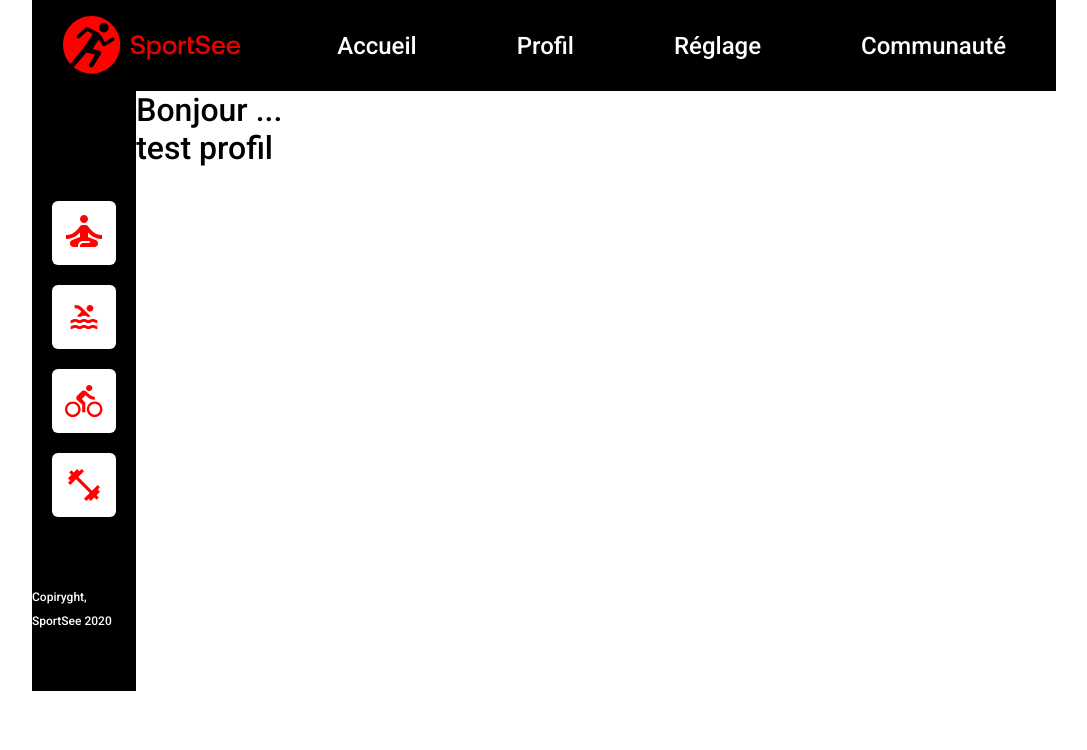
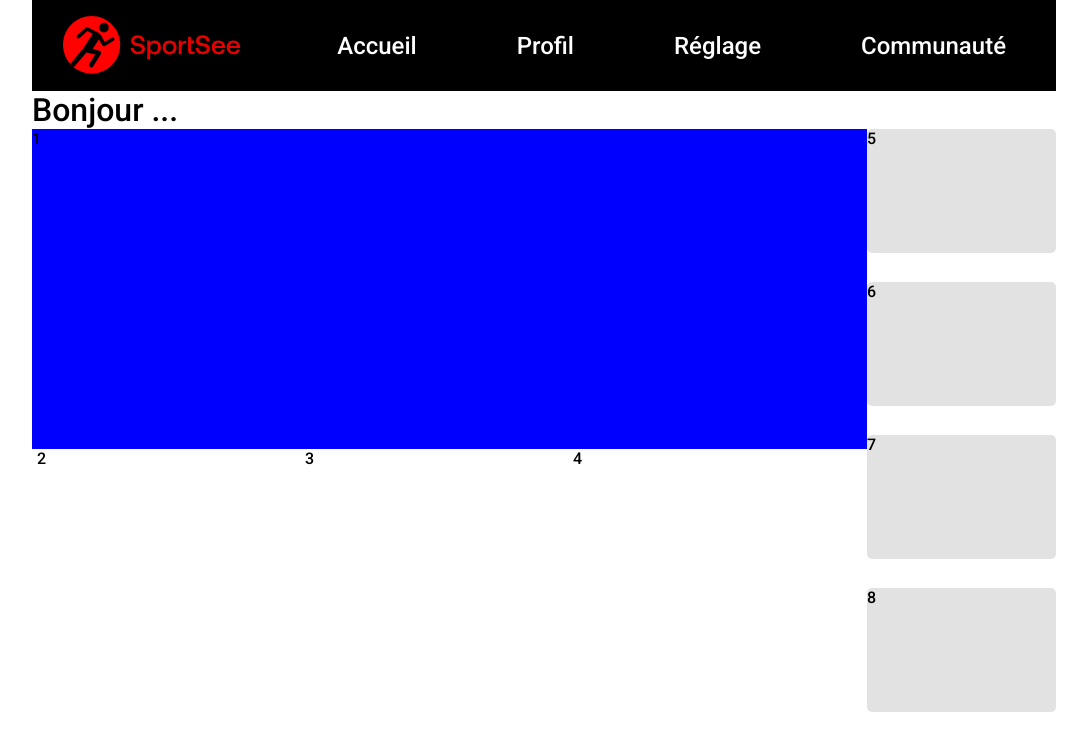
Before and after one commit to gregorycarriere/P12_Carriere_Gregory_front-end, a React (Create React App) app: page /user/1 in a window 1280 px wide. Shown: the top 750 px of the page, without its empty margins (96-1183 px from the left). Built offline with nearby package versions, Linux system fonts and the light colour scheme.

Commit message:
minor fix

```diff
--- a/src/App.js
+++ b/src/App.js
@@ -4,7 +4,7 @@ import {
 	createBrowserRouter,
 	// createRoutesFromElements,
 } from "react-router-dom";
-import Profil from "./pages/Profil/Profil";
+import Profil from "./Profil/Profil";
 import Root from "./Root";
 
 const router = createBrowserRouter([
--- a/src/pages/Profil/Profil.js
+++ /dev/null
@@ -1,13 +0,0 @@
-// import styles from "./Profil.module.css"
-import Title from "../../components/Title/Title";
-
-function Profil() {
-	return (
-		<>
-			<Title />
-			<h1>test profil</h1>
-		</>
-	);
-}
-
-export default Profil;
```
